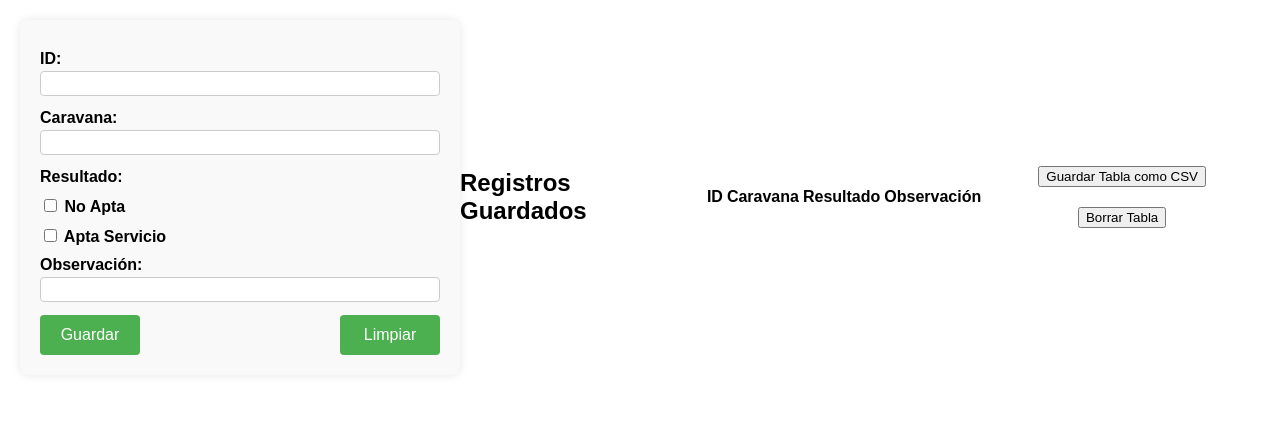
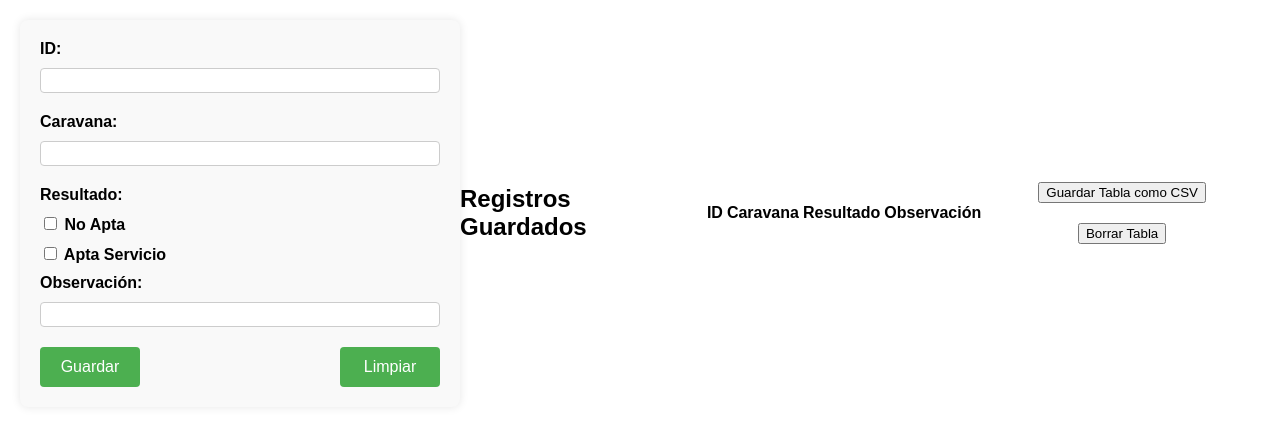
Before and after one commit to negroKiordi/webappPrueba, a PHP site: page /subpaginas/tactos.html in a window 1280 px wide. Shown: the part 112-538 px from the top of the page. Run offline with PHP 8.4, Linux system fonts and the light colour scheme; lists and menus that the app fills with data are empty.

Commit message:
Update style.css

```diff
--- a/style.css
+++ b/style.css
@@ -69,18 +69,16 @@ main {
 
 .subpagina-form label {
     display: block;
-    margin-bottom: 3px;
-    margin-top: 10px;
+    margin-bottom: 10px;
     font-weight: bold;
 }
-
 
 .subpagina-form select,
 .subpagina-form input[type="text"],
 .subpagina-form input[type="number"] {
     width: 100%;
     padding: 4px;
-    margin-bottom: 3px;
+    margin-bottom: 20px;
     border: 1px solid #ccc;
     border-radius: 4px;
     box-sizing: border-box;
@@ -104,7 +102,6 @@ main {
     font-size: 16px;
     width: 100px;
     height: 40px;
-    margin-top: 10px;
 }
 
 .subpagina-form button:hover {
```
